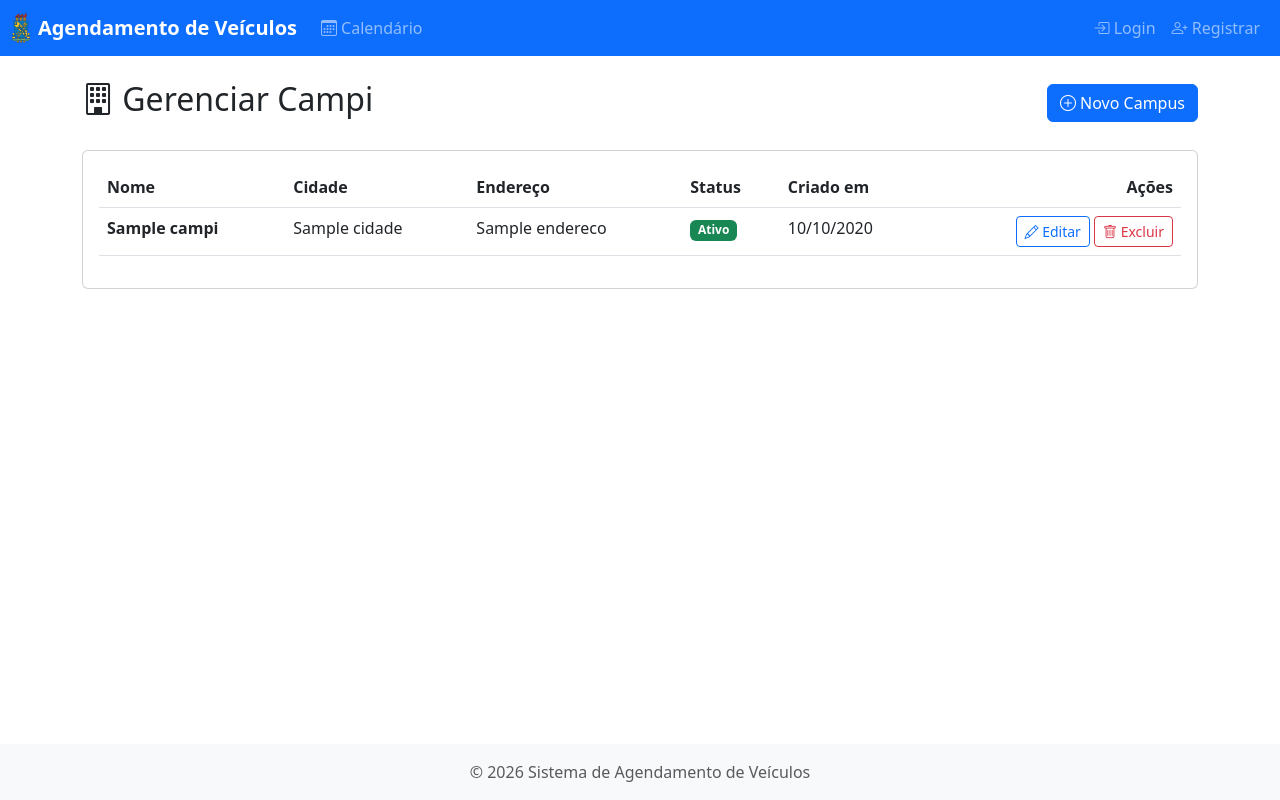
After one commit to HeitorLouzeiro/agendamento_veiculos, a Django app: template templates/campus/lista.html in a window 1280 px wide. The commit adds this page. Run offline with Django 5.2, Linux system fonts and the light colour scheme; the template is opened without the code that fills it: most values are stand-ins (such as "Sample title", 1, 10 or a date in 2020); some libraries are stand-ins or nearby versions.

Commit message:
feat: update navbar for motorista/responsavel

```diff
--- a/templates/base.html
+++ b/templates/base.html
@@ -73,30 +73,75 @@
                         </a>
                     </li>
                     {% if user.is_authenticated %}
+                    {% if user.is_motorista %}
+                    <li class="nav-item">
+                        <a class="nav-link" href="{% url 'frotas:dashboard_motorista' %}">
+                            <i class="bi bi-person-badge"></i> Minha Área
+                        </a>
+                    </li>
+                    <li class="nav-item">
+                        <a class="nav-link" href="{% url 'frotas:criar_abastecimento' %}">
+                            <i class="bi bi-fuel-pump"></i> Abastecer
+                        </a>
+                    </li>
+                    <li class="nav-item">
+                        <a class="nav-link" href="{% url 'frotas:criar_ocorrencia' %}">
+                            <i class="bi bi-exclamation-circle"></i> Ocorrência
+                        </a>
+                    </li>
+                    {% else %}
                     <li class="nav-item">
                         <a class="nav-link" href="{% url 'agendamentos:lista' %}">
                             <i class="bi bi-list-ul"></i> Meus Agendamentos
                         </a>
                     </li>
+                    {% endif %}
+                    {% if user.is_responsavel_campus or user.is_administrador %}
+                    <li class="nav-item dropdown">
+                        <a class="nav-link dropdown-toggle" href="#" id="gestaoDropdown" role="button" data-bs-toggle="dropdown">
+                            <i class="bi bi-people-fill"></i> Gestão
+                        </a>
+                        <ul class="dropdown-menu">
+                            <li><a class="dropdown-item" href="{% url 'agendamentos:aprovacao' %}">
+                                <i class="bi bi-check-circle"></i> Aprovar Agendamentos
+                            </a></li>
+                            <li><a class="dropdown-item" href="{% url 'agendamentos:relatorio_geral' %}">
+                                <i class="bi bi-graph-up"></i> Relatório Geral
+                            </a></li>
+                            <li><hr class="dropdown-divider"></li>
+                            <li><a class="dropdown-item" href="{% url 'usuarios:lista_motoristas' %}">
+                                <i class="bi bi-person-badge"></i> Motoristas
+                            </a></li>
+                            <li><a class="dropdown-item" href="{% url 'usuarios:lista_professores' %}">
+                                <i class="bi bi-person-workspace"></i> Professores
+                            </a></li>
+                            <li><a class="dropdown-item" href="{% url 'frotas:lista_abastecimentos' %}">
+                                <i class="bi bi-fuel-pump"></i> Abastecimentos
+                            </a></li>
+                            <li><a class="dropdown-item" href="{% url 'frotas:lista_ocorrencias' %}">
+                                <i class="bi bi-exclamation-circle"></i> Ocorrências
+                            </a></li>
+                            <li><a class="dropdown-item" href="{% url 'frotas:boletim_diario' %}">
+                                <i class="bi bi-journal-text"></i> Boletim Diário
+                            </a></li>
+                            <li><hr class="dropdown-divider"></li>
+                            <li><a class="dropdown-item" href="{% url 'cursos:lista' %}">
+                                <i class="bi bi-book"></i> Cursos
+                            </a></li>
+                            <li><a class="dropdown-item" href="{% url 'veiculos:lista' %}">
+                                <i class="bi bi-truck"></i> Veículos
+                            </a></li>
+                        </ul>
+                    </li>
+                    {% endif %}
                     {% if user.is_administrador %}
                     <li class="nav-item dropdown">
                         <a class="nav-link dropdown-toggle" href="#" id="adminDropdown" role="button" data-bs-toggle="dropdown">
                             <i class="bi bi-gear-fill"></i> Administração
                         </a>
                         <ul class="dropdown-menu">
-                            <li><a class="dropdown-item" href="{% url 'agendamentos:aprovacao' %}">
-                                <i class="bi bi-check-circle"></i> Aprovar Agendamentos
-                            </a></li>
-                            <li><hr class="dropdown-divider"></li>
-                            <li><a class="dropdown-item" href="{% url 'agendamentos:relatorio_geral' %}">
-                                <i class="bi bi-graph-up"></i> Relatório Geral
-                            </a></li>
-                            <li><hr class="dropdown-divider"></li>
-                            <li><a class="dropdown-item" href="{% url 'cursos:lista' %}">
-                                <i class="bi bi-book"></i> Gerenciar Cursos
-                            </a></li>
-                            <li><a class="dropdown-item" href="{% url 'veiculos:lista' %}">
-                                <i class="bi bi-truck"></i> Gerenciar Veículos
+                            <li><a class="dropdown-item" href="{% url 'campus:lista' %}">
+                                <i class="bi bi-building"></i> Gerenciar Campi
                             </a></li>
                         </ul>
                     </li>
--- /dev/null
+++ b/templates/campus/lista.html
@@ -0,0 +1,69 @@
+{% extends 'base.html' %}
+{% load pagination_tags %}
+
+{% block title %}Campi - Sistema de Agendamento{% endblock %}
+
+{% block content %}
+<div class="container mt-4">
+    <div class="d-flex justify-content-between align-items-center mb-4">
+        <h2><i class="bi bi-building"></i> Gerenciar Campi</h2>
+        <a href="{% url 'campus:criar' %}" class="btn btn-primary">
+            <i class="bi bi-plus-circle"></i> Novo Campus
+        </a>
+    </div>
+
+    {% if campi %}
+    <div class="card">
+        <div class="card-body">
+            <div class="table-responsive">
+                <table class="table table-hover">
+                    <thead>
+                        <tr>
+                            <th>Nome</th>
+                            <th>Cidade</th>
+                            <th>Endereço</th>
+                            <th>Status</th>
+                            <th>Criado em</th>
+                            <th class="text-end">Ações</th>
+                        </tr>
+                    </thead>
+                    <tbody>
+                        {% for c in campi %}
+                        <tr>
+                            <td><strong>{{ c.nome }}</strong></td>
+                            <td>{{ c.cidade }}</td>
+                            <td>{{ c.endereco|default:"—" }}</td>
+                            <td>
+                                {% if c.ativo %}
+                                <span class="badge bg-success">Ativo</span>
+                                {% else %}
+                                <span class="badge bg-secondary">Inativo</span>
+                                {% endif %}
+                            </td>
+                            <td>{{ c.criado_em|date:"d/m/Y" }}</td>
+                            <td class="text-end">
+                                <a href="{% url 'campus:editar' c.pk %}" class="btn btn-sm btn-outline-primary">
+                                    <i class="bi bi-pencil"></i> Editar
+                                </a>
+                                <a href="{% url 'campus:deletar' c.pk %}" class="btn btn-sm btn-outline-danger">
+                                    <i class="bi bi-trash"></i> Excluir
+                                </a>
+                            </td>
+                        </tr>
+                        {% endfor %}
+                    </tbody>
+                </table>
+            </div>
+        </div>
+    </div>
+
+    {% render_pagination campi %}
+
+    {% else %}
+    <div class="alert alert-info">
+        <i class="bi bi-info-circle"></i> Nenhum campus cadastrado ainda.
+        <a href="{% url 'campus:criar' %}" class="alert-link">Criar o primeiro campus</a>.
+    </div>
+    {% endif %}
+</div>
+{% endblock %}
```
Also changed, not shown: templates/campus/deletar.html (added, +36 -0 lines), templates/campus/form.html (added, +62 -0 lines), templates/usuarios/editar_perfil.html (+0 -7 lines).
